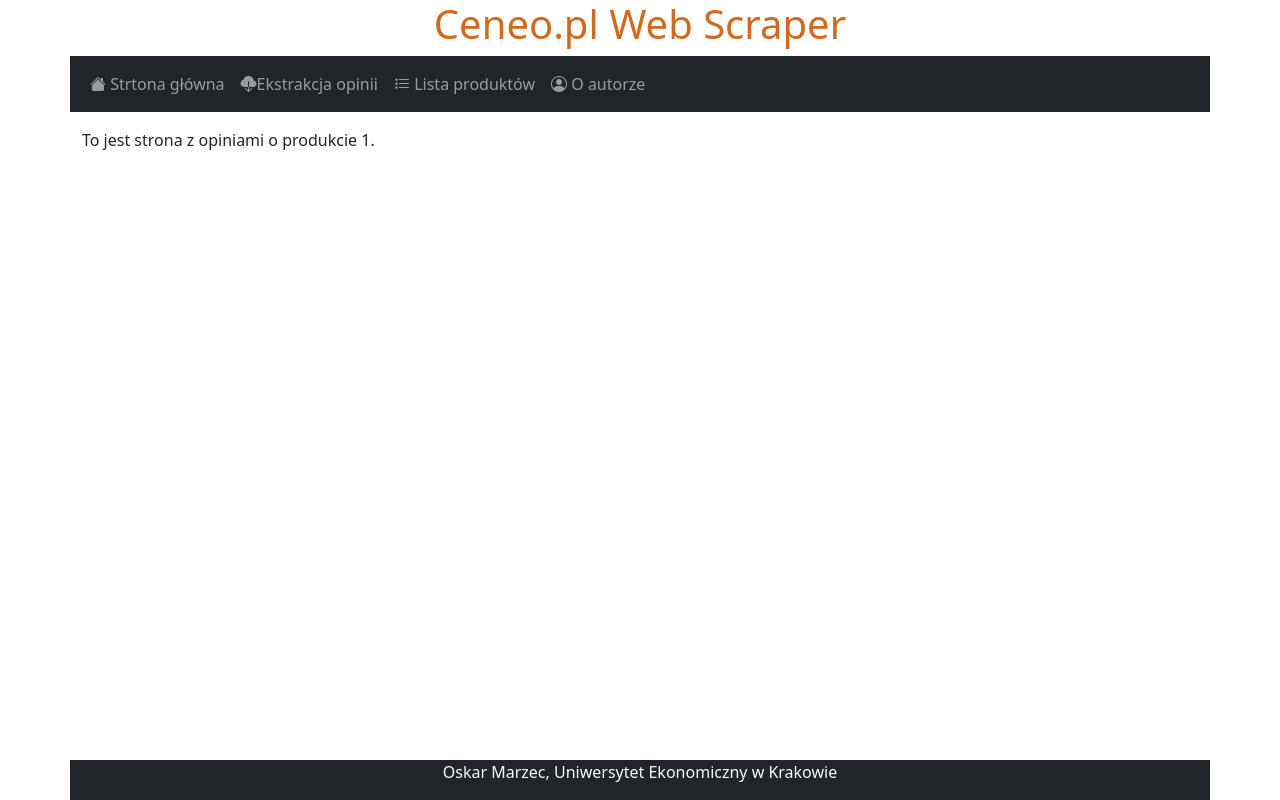
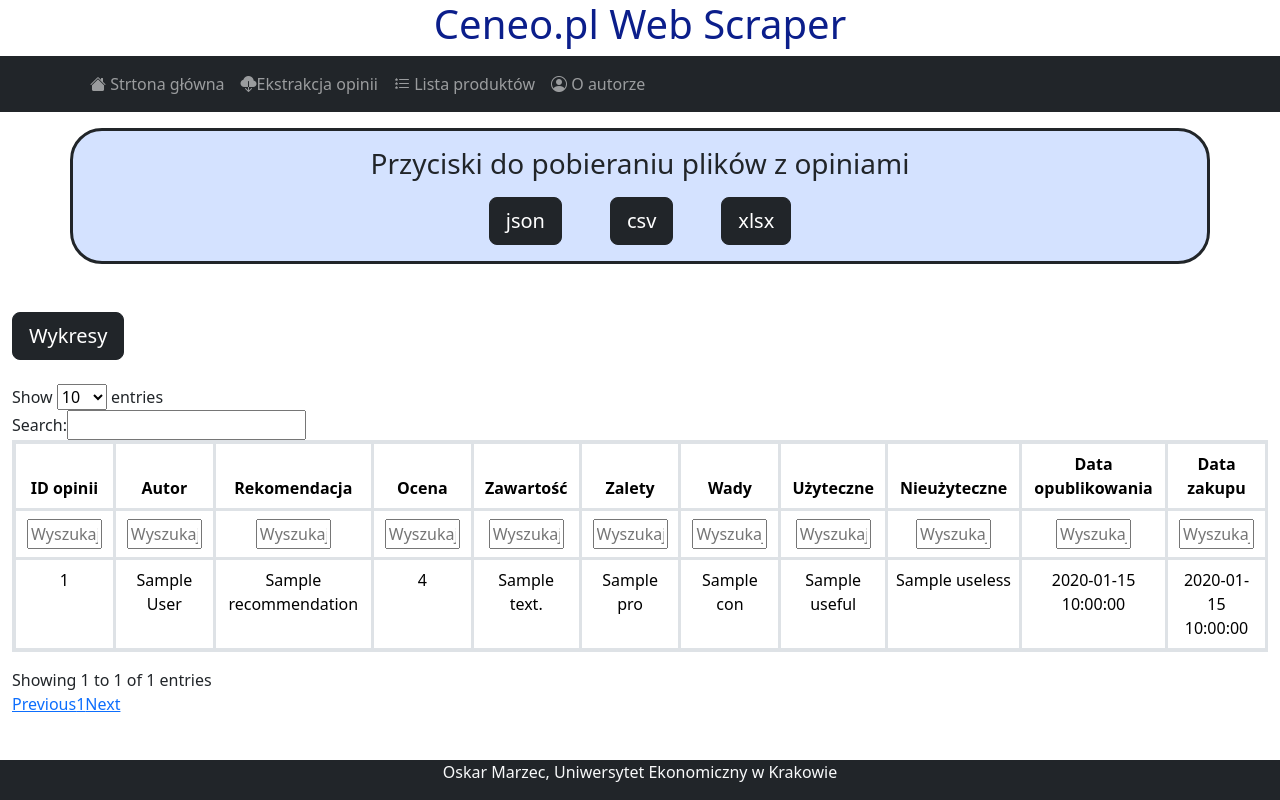
Before and after one commit to SeaweedBrain1/CeneoWebScraperOM, a Flask app: template app/templates/product.html.jinja in a window 1280 px wide. Run offline with Flask 3, Linux system fonts and the light colour scheme; the template is opened without the code that fills it: most values are stand-ins (such as "Sample title", 1, 10 or a date in 2020); some libraries are stand-ins or nearby versions.

Commit message:
2024-06-03_w_domu

```diff
--- a/app/routes.py
+++ b/app/routes.py
@@ -23,6 +23,7 @@
         if response.status_code == requests.codes['ok']:
             page_dom = BeautifulSoup(response.text, "html.parser")
             opinions_count = utils.extract(page_dom, "a.product-review__link > span")
+
             if opinions_count:
                 product_name = utils.extract(page_dom, "h1")
                 url = f"https://www.ceneo.pl/{product_id}/opinie-1"
@@ -33,12 +34,18 @@
                     opinions = page_dom.select("div.js_product-review")
                     for opinion in opinions:
                         single_opinion = {
-                        key: utils.extract(opinion, *value)
+                            key: utils.extract(opinion, *value)
                                 for key, value in utils.selectors.items()
                         }
+                        if single_opinion["pros"] == []:
+                            single_opinion["pros"] = ["Brak"]
+                        if single_opinion["cons"] == []:
+                            single_opinion["cons"] = ["Brak"]
                         all_opinions.append(single_opinion)
+                        if single_opinion["recommendation"] == None:
+                            single_opinion["recommendation"] = "Brak"
                     try:
-                        url = "https://www.ceneo.pl"+utils.extract(page_dom, "a.pagination__next", "href")
+                        url = "https://www.ceneo.pl" + utils.extract(page_dom, "a.pagination__next", "href")
                     except TypeError:
                         url = None
                 if not os.path.exists("app/data"):
@@ -47,23 +54,25 @@
                     os.mkdir("app/data/opinions")
                 with open(f"app/data/opinions/{product_id}.json", "w", encoding="UTF-8") as jf:
                     json.dump(all_opinions, jf, indent=4, ensure_ascii=False)
+
                 opinions = pd.DataFrame.from_dict(all_opinions)
-                opinions.rating = opinions.rating.apply(lambda r: r.split("/")[0].replace(",","."), ).astype(float)
-                opinions.recommendation = opinions.recommendation.apply(lambda r: "Brak rekomendacji" if r is None else r)
+                opinions.rating = opinions.rating.apply(lambda x: x.split('/')[0].replace(",", "."), ).astype(float)
+                opinions.recommendation = opinions.recommendation.apply(lambda r: 'Brak rekomendacji' if r is None else r)
+
                 stats = {
-                "product_id": product_id,
-                "product_name": product_name,
-                "opinions_count": opinions.shape[0],
-                "pros_count": int(opinions.pros.apply(lambda p: 1 if p else 0).sum()),
-                "cons_count":  int(opinions.cons.apply(lambda c: 1 if c else 0).sum()),
-                "average_rating": opinions.rating.mean(),
-                "rating_distribution": opinions.rating.value_counts().reindex(np.arange(0,5.5,0.5), fill_value = 0).to_dict(),
-                "recommendation_distribution": opinions.recommendation.value_counts().reindex(["Polecam", "Nie polecam", "Brak rekomendacji"], fill_value = 0).to_dict()
+                    'product_id': product_id,
+                    'product_name': product_name,
+                    'opinions_count': opinions.index.size,
+                    'pros_count': int(opinions.pros.apply(lambda p: 1 if p != ["Brak"] else 0).sum()),
+                    'cons_count': int(opinions.cons.apply(lambda c: 1 if c != ["Brak"] else 0).sum()),
+                    'average_rating': opinions.rating.mean(),
+                    'rating_distribution': opinions.rating.value_counts().reindex(np.arange(0, 5.5, 0.5), fill_value=0).to_dict(),
+                    'recommendations_distribution': opinions.recommendation.value_counts().reindex(['Polecam', 'Nie polecam', 'Brak rekomendacji'], fill_value=0).to_dict()
                 }
 
                 if not os.path.exists("app/data/stats"):
                     os.mkdir("app/data/stats")
-                with open(f"app/data/opinions/{product_id}.json", "w", encoding="UTF-8") as jf:
+                with open(f"app/data/stats/{product_id}.json", "w", encoding="UTF-8") as jf:
                     json.dump(stats, jf, indent=4, ensure_ascii=False)
                 return redirect(url_for('product', product_id=product_id))
             error = "Brak opinii"
@@ -77,7 +86,7 @@
     products_list = [filename.split(".")[0] for filename in os.listdir("app/data/opinions")]
     products = []
     for product_id in products_list:
-        with open(f"app/data/opinions/{product_id}.json", "r", encoding="UTF-8") as jf:
+        with open(f"app/data/stats/{product_id}.json", "r", encoding="UTF-8") as jf:
             products.append(json.load(jf))
     return render_template("products.html.jinja", products = products)
 
@@ -87,12 +96,10 @@
 
 @app.route('/product/<product_id>')
 def product(product_id):
-    return render_template("product.html.jinja", product_id=product_id)
+    with open(f"app/data/opinions/{product_id}.json", "r", encoding="UTF-8") as jf:
+        product_opinions = json.load(jf)
 
-@app.route('/hello')
-@app.route('/hello/<name>')
-def hello(name="World"):
-    return f"Hello, {name}!"
+    return render_template("product.html.jinja", product_opinions=product_opinions, product_id=product_id)
 
 @app.route('/product/download_json/<product_id>')
 def download_json(product_id):
@@ -100,7 +107,7 @@
 
 @app.route('/product/download_csv/<product_id>')
 def download_csv(product_id):
-    opinions.pd.read_json(f"app/data/opinions{product_id}.json")
+    opinions = pd.read_json(f"app/data/opinions/{product_id}.json")
     buffer = io.BytesIO(opinions.to_csv(sep=";", decimal=",", index=False).encode())
     return send_file(buffer, "text/csv", as_attachment=True, download_name=f"{product_id}.csv")
 
--- a/app/static/style.css
+++ b/app/static/style.css
@@ -1,7 +1,15 @@
 h1{
-    color: chocolate !important;
+    color: rgb(11, 30, 139) !important;
+}
+
+.h4{
+    color:rgb(11, 30, 139)
 }
 
 .sticky-top{
     margin-top:50px !important;
   }
+
+#products_bg{
+    background-color: rgb(212, 226, 255);
+}
--- a/app/templates/base.html.jinja
+++ b/app/templates/base.html.jinja
@@ -7,14 +7,37 @@
     <script src="https://cdn.jsdelivr.net/npm/bootstrap@5.3.3/dist/js/bootstrap.bundle.min.js" integrity="sha384-YvpcrYf0tY3lHB60NNkmXc5s9fDVZLESaAA55NDzOxhy9GkcIdslK1eN7N6jIeHz" crossorigin="anonymous"></script>
     <link rel="stylesheet" href="https://cdn.jsdelivr.net/npm/bootstrap-icons@1.11.3/font/bootstrap-icons.min.css">
     <link rel="stylesheet" href="{{url_for('static', filename='style.css')}}">
+    <script src="https://code.jquery.com/jquery-3.6.0.min.js"></script>
+    <script src="https://cdn.datatables.net/v/bs4/dt-1.10.25/datatables.min.js"></script>
+    <script>
+    $(document).ready(function() {
+    $('#opinions_table thead tr:eq(1) th').each( function () {
+        var title = $(this).text();
+        $(this).html( '<input type="text" placeholder="Wyszukaj" class="column_search" style="max-width: 75px;" />' );
+    } );
+
+    var table = $('#opinions_table').DataTable({
+      orderCellsTop: true
+    });
+
+    $( '#opinions_table thead'  ).on( 'keyup', ".column_search",function () {
+
+        table
+            .column( $(this).parent().index() )
+            .search( this.value )
+            .draw();
+    } );
+
+    } );
+    </script>
     <title>Ceneo.pl Web Scraper</title>
 </head>
 <body>
     <header class="text-center">
         <h1>Ceneo.pl Web Scraper</h1>
     </header>
-    <nav class="navbar navbar-expand-lg navbar-dark bg-dark container">
-        <div class="container-fluid">
+    <nav class="navbar navbar-expand-lg navbar-dark bg-dark container-fluid">
+        <div class="container">
             <div class="collapse navbar-collapse" id="navbarSupportedContent">
                 <ul class="navbar-nav me-auto mb-2 mb-lg-0">
                     <li class="nav-item">
@@ -33,7 +56,7 @@
             </div>
         </div>
     </nav>
-    <section class="container">
+    <section class="container-fluid">
         <div class="row">
             <div class="col">
             <h2 class="text-center mt-3 mb-3">
@@ -46,7 +69,7 @@
             </div>
         </div>
     </section>
-    <footer class="container bg-dark text-light fixed-bottom text-center">
+    <footer class="container-fluid bg-dark text-light fixed-bottom text-center">
         <p>Oskar Marzec, Uniwersytet Ekonomiczny w Krakowie</p>
     </footer>
 </body>
--- a/app/templates/product.html.jinja
+++ b/app/templates/product.html.jinja
@@ -1,4 +1,61 @@
 {% extends "base.html.jinja" %}
 {% block content %}
-<p>To jest strona z opiniami o produkcie {{product_id}}.</p>
+    <div class="container border border-3 border-dark rounded-5 mb-5 " id = "products_bg">
+        <h3 class="text-center text-dark mb-3 mt-3">Przyciski do pobieraniu plików z opiniami</h2>
+        <div class="d-flex justify-content-center mb-3">
+            <button class="btn btn-dark btn-lg mx-4" type="button" onclick="window.location.href='{{ url_for('download_json', product_id=product_id) }}';">json</button>
+            <button class="btn btn-dark btn-lg mx-4" type="button" onclick="window.location.href='{{ url_for('download_csv', product_id=product_id) }}';">csv</button>
+            <button class="btn btn-dark btn-lg mx-4" type="button" onclick="window.location.href='{{ url_for('download_xlsx', product_id=product_id) }}';">xlsx</button>
+        </div>
+    </div>
+    <button class="btn btn-dark btn-lg mb-4" type="button" onclick="window.location.href='{{ url_for('download_xlsx', product_id=product_id) }}';">Wykresy</button>
+    <div class="mb-5" style="overflow-x: auto;">
+        <table id="opinions_table" class="table table-fixed text-center border border-4">
+            <thead class="border border-3">
+                <tr>
+                    <th class="border border-3">ID opinii</th>
+                    <th class="border border-3">Autor</th>
+                    <th class="border border-3">Rekomendacja</th>
+                    <th class="border border-3">Ocena</th>
+                    <th class="border border-3">Zawartość</th>
+                    <th class="border border-3">Zalety</th>
+                    <th class="border border-3">Wady</th>
+                    <th class="border border-3">Użyteczne</th>
+                    <th class="border border-3">Nieużyteczne</th>
+                    <th class="border border-3">Data opublikowania</th>
+                    <th class="border border-3">Data zakupu</th>
+                </tr>
+                <tr>
+                    <th class="border border-3">Opinion ID</th>
+                    <th class="border border-3">Author</th>
+                    <th class="border border-3">Recommendation</th>
+                    <th class="border border-3">Rating</th>
+                    <th class="border border-3">Content</th>
+                    <th class="border border-3">Pros</th>
+                    <th class="border border-3">Cons</th>
+                    <th class="border border-3">Useful</th>
+                    <th class="border border-3">Useless</th>
+                    <th class="border border-3">Post Date</th>
+                    <th class="border border-3">Purchase Date</th>
+                </tr>
+            </thead>
+            <tbody>
+                {% for opinion in product_opinions %}
+                <tr>
+                    <td class="border border-3">{{ opinion.opinion_id }}</td>
+                    <td class="border border-3">{{ opinion.author }}</td>
+                    <td class="border border-3">{{ opinion.recommendation }}</td>
+                    <td class="border border-3">{{ opinion.rating }}</td>
+                    <td class="border border-3">{{ opinion.content }}</td>
+                    <td class="border border-3">{{ opinion.pros | join(', ') }}</td>
+                    <td class="border border-3">{{ opinion.cons | join(', ') }}</td>
+                    <td class="border border-3">{{ opinion.useful }}</td>
+                    <td class="border border-3">{{ opinion.useless }}</td>
+                    <td class="border border-3">{{ opinion.post_date }}</td>
+                    <td class="border border-3">{{ opinion.purchase_date }}</td>
+                </tr>
+                {% endfor %}
+            </tbody>
+        </table>
+    </div>
 {% endblock %}
```
Also changed, not shown: app/templates/products.html.jinja (+14 -1 lines).
